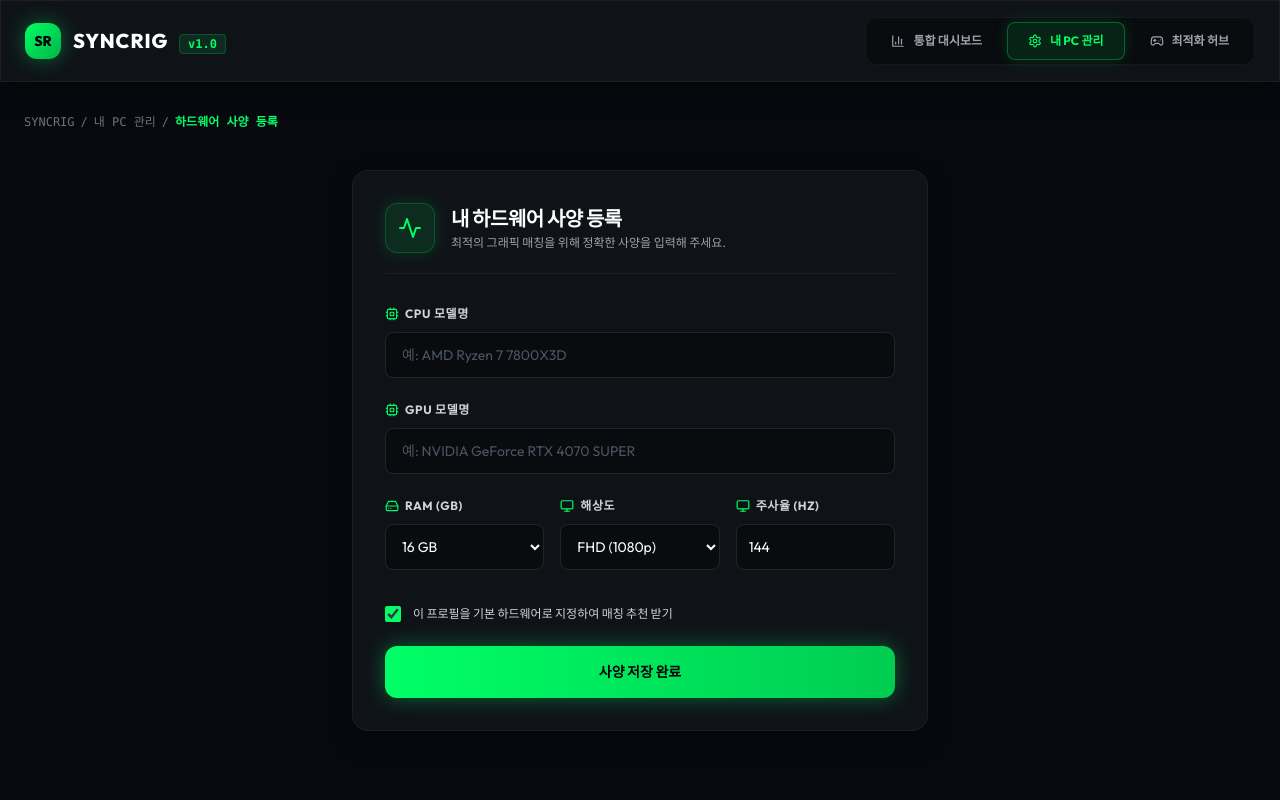
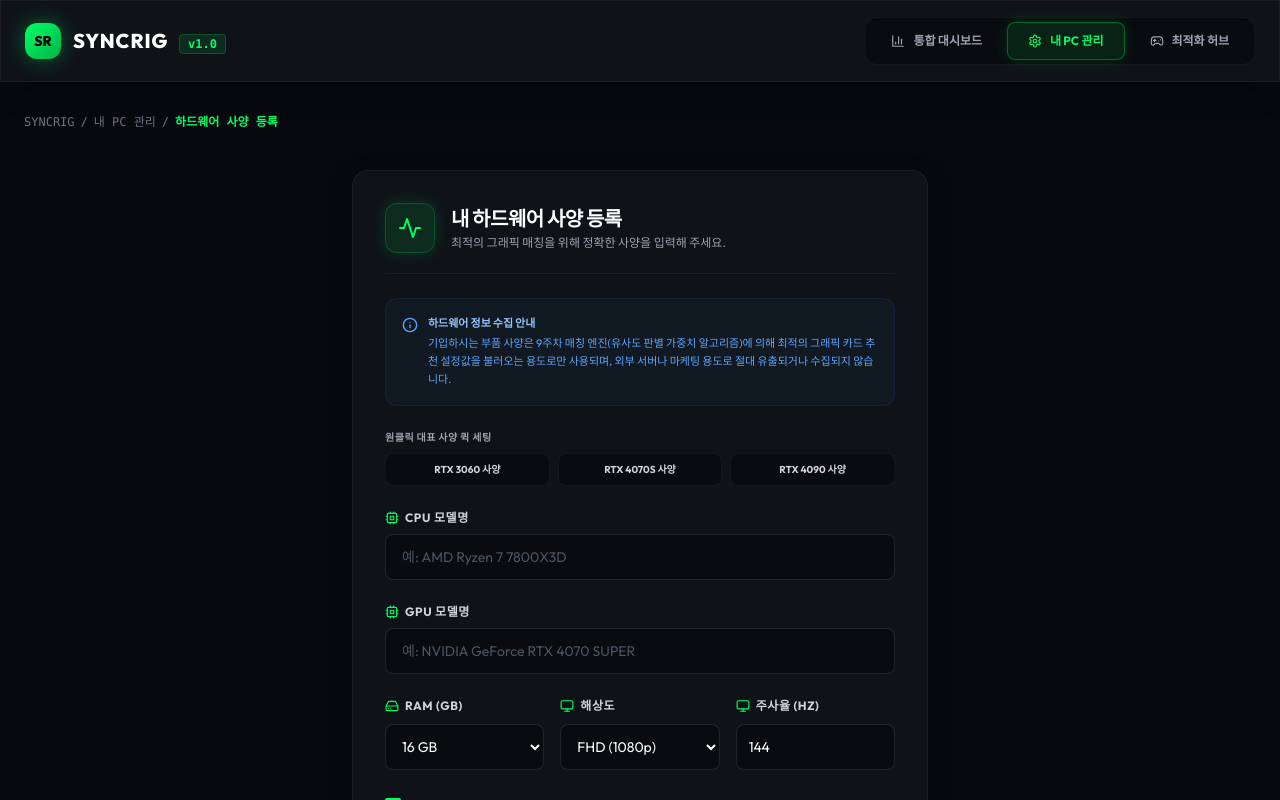
Before and after one commit to lgw323/webserviceplatform, a React (Vite) app in the folder webplatform_w10/: page / in a window 1280 px wide. Both pictures are taken after a click on the button "내 PC 관리". Shown: the top 800 px of the page. Built offline with nearby package versions, Linux system fonts and the light colour scheme; no server answers.

Commit message:
upload#10: webplatform_w10/src/components/HardwareProfileForm.jsx - 실시간 입력 정밀 유효성 검사 및 경고 문구 추가, 원클릭 사양 퀵 프리셋 버튼군 탑재, 데이터 수집 안내 Info 툴팁 레이아웃 구현

```diff
--- a/webplatform_w10/src/components/HardwareProfileForm.jsx
+++ b/webplatform_w10/src/components/HardwareProfileForm.jsx
@@ -1,5 +1,5 @@
 import React, { useState } from 'react';
-import { Cpu, Monitor, HardDrive, Cpu as GpuIcon, Activity } from 'lucide-react';
+import { Cpu, Monitor, HardDrive, Cpu as GpuIcon, Activity, CheckCircle2, AlertTriangle, Info } from 'lucide-react';
 
 export default function HardwareProfileForm({ onSave }) {
   const [profile, setProfile] = useState({
@@ -11,16 +11,91 @@
     is_default: true
   });
 
+  const [cpuFeedback, setCpuFeedback] = useState({ text: 'CPU 모델명을 기입해 주세요. (예: Ryzen 7 7800X3D)', isValid: null });
+  const [gpuFeedback, setGpuFeedback] = useState({ text: 'GPU 모델명을 기입해 주세요. (예: RTX 3060)', isValid: null });
+
+  const validateCpu = (val) => {
+    if (!val.trim()) return { text: 'CPU 모델명을 기입해 주세요. (예: Ryzen 7 7800X3D)', isValid: null };
+    const regex = /(ryzen|intel|core|i3|i5|i7|i9|xeon|threadripper|athlon|pentium|celeron|amd)/i;
+    if (regex.test(val)) {
+      return { text: '올바른 형식의 CPU 명칭입니다.', isValid: true };
+    }
+    return { text: 'Ryzen, Intel Core 등 부품 브랜드 명칭을 포함하는지 확인해 주세요.', isValid: false };
+  };
+
+  const validateGpu = (val) => {
+    if (!val.trim()) return { text: 'GPU 모델명을 기입해 주세요. (예: RTX 3060)', isValid: null };
+    const regex = /(rtx|gtx|geforce|radeon|rx|nvidia|amd|intel|arc|vega|quadro)/i;
+    if (regex.test(val)) {
+      return { text: '올바른 형식의 GPU 명칭입니다.', isValid: true };
+    }
+    return { text: 'RTX, RX, Radeon, GeForce 등 GPU 모델 계열명이 포함되어야 합니다.', isValid: false };
+  };
+
   const handleChange = (e) => {
     const { name, value, type, checked } = e.target;
+    const finalValue = type === 'checkbox' ? checked : value;
+
     setProfile(prev => ({
       ...prev,
-      [name]: type === 'checkbox' ? checked : value
+      [name]: finalValue
     }));
+
+    if (name === 'cpu_model') {
+      setCpuFeedback(validateCpu(value));
+    }
+    if (name === 'gpu_model') {
+      setGpuFeedback(validateGpu(value));
+    }
+  };
+
+  const applyPreset = (presetType) => {
+    let preset = {};
+    if (presetType === 'budget') {
+      preset = {
+        cpu_model: 'AMD Ryzen 5 5600X',
+        gpu_model: 'NVIDIA GeForce RTX 3060',
+        ram_gb: 16,
+        resolution: 'FHD',
+        refresh_rate: 144,
+        is_default: true
+      };
+    } else if (presetType === 'high') {
+      preset = {
+        cpu_model: 'AMD Ryzen 7 7800X3D',
+        gpu_model: 'NVIDIA GeForce RTX 4070 SUPER',
+        ram_gb: 32,
+        resolution: 'QHD',
+        refresh_rate: 165,
+        is_default: true
+      };
+    } else if (presetType === 'flagship') {
+      preset = {
+        cpu_model: 'Intel Core i9-14900K',
+        gpu_model: 'NVIDIA GeForce RTX 4090',
+        ram_gb: 64,
+        resolution: '4K',
+        refresh_rate: 240,
+        is_default: true
+      };
+    }
+    setProfile(preset);
+    setCpuFeedback(validateCpu(preset.cpu_model));
+    setGpuFeedback(validateGpu(preset.gpu_model));
   };
 
   const handleSubmit = (e) => {
     e.preventDefault();
+
+    // Final check before saving
+    const cpuVal = validateCpu(profile.cpu_model);
+    const gpuVal = validateGpu(profile.gpu_model);
+
+    if (cpuVal.isValid === false || gpuVal.isValid === false) {
+      alert('입력된 사양 정보가 올바른 규격에 맞는지 다시 한번 확인해 주세요.');
+      return;
+    }
+
     if (onSave) {
       onSave(profile);
     }
@@ -29,7 +104,7 @@
 
   return (
     <div className="max-w-xl mx-auto glass-panel rounded-brand-lg shadow-brand-soft p-6 md:p-8">
-      <div className="flex items-center space-x-4 mb-8 border-b border-white/5 pb-5">
+      <div className="flex items-center space-x-4 mb-6 border-b border-white/5 pb-5">
         <div className="p-3 bg-[#00ff66]/10 text-[#00ff66] rounded-brand-md border border-[#00ff66]/20 shadow-brand-glow-subtle">
           <Activity size={24} />
         </div>
@@ -39,9 +114,47 @@
         </div>
       </div>
 
+      {/* Info Notice (Guide #3 - Explain Collection Purpose) */}
+      <div className="mb-6 p-4 bg-blue-500/5 rounded-brand-md border border-blue-500/10 text-[11px] leading-relaxed text-blue-400 flex items-start gap-2.5">
+        <Info size={16} className="mt-0.5 flex-shrink-0 text-blue-400" />
+        <div>
+          <span className="font-extrabold block text-blue-300 mb-0.5">하드웨어 정보 수집 안내</span>
+          기입하시는 부품 사양은 9주차 매칭 엔진(유사도 판별 가중치 알고리즘)에 의해 최적의 그래픽 카드 추천 설정값을 불러오는 용도로만 사용되며, 외부 서버나 마케팅 용도로 절대 유출되거나 수집되지 않습니다.
+        </div>
+      </div>
+
+      {/* Quick Setup Presets (Guide #1 - Minimize User Input) */}
+      <div className="mb-6 space-y-2">
+        <span className="text-[10px] font-bold text-gray-400 uppercase tracking-wider block">원클릭 대표 사양 퀵 세팅</span>
+        <div className="grid grid-cols-3 gap-2">
+          <button
+            type="button"
+            onClick={() => applyPreset('budget')}
+            className="px-2 py-2 bg-black/40 hover:bg-[#00ff66]/10 border border-white/5 hover:border-[#00ff66]/30 rounded-brand-sm text-[10px] text-gray-300 hover:text-[#00ff66] font-bold transition-all duration-300"
+          >
+            RTX 3060 사양
+          </button>
+          <button
+            type="button"
+            onClick={() => applyPreset('high')}
+            className="px-2 py-2 bg-black/40 hover:bg-[#00ff66]/10 border border-white/5 hover:border-[#00ff66]/30 rounded-brand-sm text-[10px] text-gray-300 hover:text-[#00ff66] font-bold transition-all duration-300"
+          >
+            RTX 4070S 사양
+          </button>
+          <button
+            type="button"
+            onClick={() => applyPreset('flagship')}
+            className="px-2 py-2 bg-black/40 hover:bg-[#00ff66]/10 border border-white/5 hover:border-[#00ff66]/30 rounded-brand-sm text-[10px] text-gray-300 hover:text-[#00ff66] font-bold transition-all duration-300"
+          >
+            RTX 4090 사양
+          </button>
+        </div>
+      </div>
+
       <form onSubmit={handleSubmit} className="space-y-6">
-        <div>
-          <label className="block text-xs font-bold text-gray-300 uppercase tracking-wider mb-2.5 flex items-center gap-1.5">
+        {/* CPU Input with Validation Feedback */}
+        <div className="space-y-2">
+          <label className="block text-xs font-bold text-gray-300 uppercase tracking-wider flex items-center gap-1.5">
             <Cpu size={14} className="text-[#00ff66]" /> CPU 모델명
           </label>
           <input
@@ -51,12 +164,19 @@
             onChange={handleChange}
             placeholder="예: AMD Ryzen 7 7800X3D"
             required
-            className="w-full px-4 py-3 bg-black/40 rounded-brand-sm border border-white/10 text-white placeholder-gray-600 focus:outline-none focus:border-[#00ff66] focus:ring-1 focus:ring-[#00ff66] focus:shadow-brand-glow text-sm transition-all duration-200"
+            className="w-full px-4 py-3 bg-black/40 rounded-brand-sm border border-white/10 text-white placeholder-gray-600 focus:outline-none focus:border-[#00ff66] focus:ring-1 focus:ring-[#00ff66] text-sm transition-all duration-200"
           />
+          {profile.cpu_model && (
+            <div className={`flex items-center gap-1.5 text-xs font-medium ${cpuFeedback.isValid ? 'text-[#00ff66]' : 'text-amber-500'}`}>
+              {cpuFeedback.isValid ? <CheckCircle2 size={12} /> : <AlertTriangle size={12} />}
+              <span>{cpuFeedback.text}</span>
+            </div>
+          )}
         </div>
 
-        <div>
-          <label className="block text-xs font-bold text-gray-300 uppercase tracking-wider mb-2.5 flex items-center gap-1.5">
+        {/* GPU Input with Validation Feedback */}
+        <div className="space-y-2">
+          <label className="block text-xs font-bold text-gray-300 uppercase tracking-wider flex items-center gap-1.5">
             <GpuIcon size={14} className="text-[#00ff66]" /> GPU 모델명
           </label>
           <input
@@ -66,8 +186,14 @@
             onChange={handleChange}
             placeholder="예: NVIDIA GeForce RTX 4070 SUPER"
             required
-            className="w-full px-4 py-3 bg-black/40 rounded-brand-sm border border-white/10 text-white placeholder-gray-600 focus:outline-none focus:border-[#00ff66] focus:ring-1 focus:ring-[#00ff66] focus:shadow-brand-glow text-sm transition-all duration-200"
+            className="w-full px-4 py-3 bg-black/40 rounded-brand-sm border border-white/10 text-white placeholder-gray-600 focus:outline-none focus:border-[#00ff66] focus:ring-1 focus:ring-[#00ff66] text-sm transition-all duration-200"
           />
+          {profile.gpu_model && (
+            <div className={`flex items-center gap-1.5 text-xs font-medium ${gpuFeedback.isValid ? 'text-[#00ff66]' : 'text-amber-500'}`}>
+              {gpuFeedback.isValid ? <CheckCircle2 size={12} /> : <AlertTriangle size={12} />}
+              <span>{gpuFeedback.text}</span>
+            </div>
+          )}
         </div>
 
         <div className="grid grid-cols-3 gap-4">
@@ -121,7 +247,7 @@
           </div>
         </div>
 
-        <div className="flex items-center space-x-3 pt-3">
+        <div className="flex items-center space-x-3 pt-1">
           <input
             type="checkbox"
             id="is_default"
```
